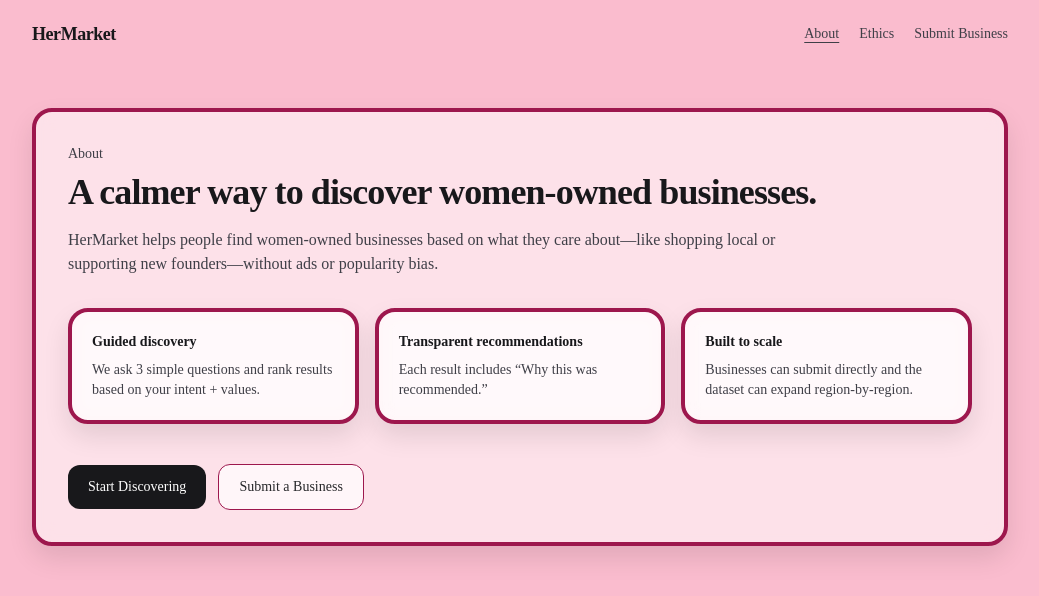
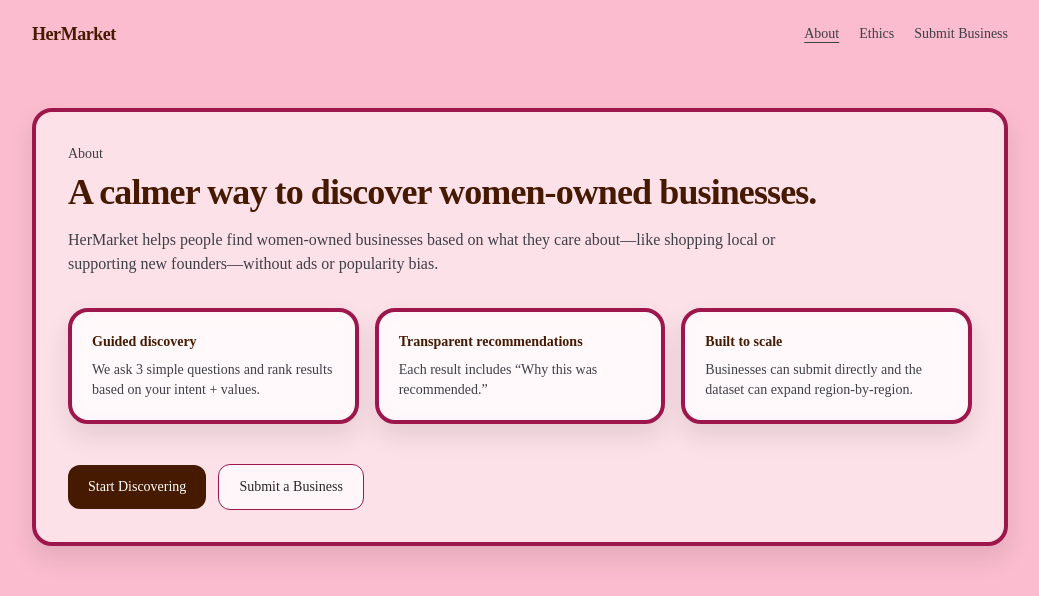
Before and after one commit to suhanikhare0104/guided-discovery-demo, a Next.js app: page /about in a window 1280 px wide. Shown: the top 596 px of the page, without its empty margins (120-1159 px from the left). Built offline with nearby package versions, Linux system fonts and the light colour scheme.

Commit message:
I changed the graphic
I changed the graphic

```diff
--- a/app/about/page.tsx
+++ b/app/about/page.tsx
@@ -1,19 +1,19 @@
 export default function AboutPage() {
   return (
-    <div className="min-h-screen text-zinc-900">
+    <div className="min-h-screen text-amber-950">
       <header className="mx-auto flex max-w-5xl items-center justify-between px-6 py-5">
         <a href="/" className="text-lg font-semibold tracking-tight">
           HerMarket
         </a>
 
         <nav className="flex items-center gap-5 text-sm text-zinc-700">
-          <a href="/about" className="hover:text-zinc-900 underline underline-offset-4">
+          <a href="/about" className="hover:text-amber-950 underline underline-offset-4">
             About
           </a>
-          <a href="/ethics" className="hover:text-zinc-900">
+          <a href="/ethics" className="hover:text-amber-950">
             Ethics
           </a>
-          <a href="/submit" className="hover:text-zinc-900">
+          <a href="/submit" className="hover:text-amber-950">
             Submit Business
           </a>
         </nav>
@@ -32,21 +32,21 @@ export default function AboutPage() {
 
           <div className="mt-8 grid gap-4 sm:grid-cols-3">
             <div className="card p-5">
-              <p className="text-sm font-semibold text-zinc-900">Guided discovery</p>
+              <p className="text-sm font-semibold text-amber-950">Guided discovery</p>
               <p className="mt-2 text-sm text-zinc-700">
                 We ask 3 simple questions and rank results based on your intent + values.
               </p>
             </div>
 
             <div className="card p-5">
-              <p className="text-sm font-semibold text-zinc-900">Transparent recommendations</p>
+              <p className="text-sm font-semibold text-amber-950">Transparent recommendations</p>
               <p className="mt-2 text-sm text-zinc-700">
                 Each result includes “Why this was recommended.”
               </p>
             </div>
 
             <div className="card p-5">
-              <p className="text-sm font-semibold text-zinc-900">Built to scale</p>
+              <p className="text-sm font-semibold text-amber-950">Built to scale</p>
               <p className="mt-2 text-sm text-zinc-700">
                 Businesses can submit directly and the dataset can expand region-by-region.
               </p>
@@ -56,7 +56,7 @@ export default function AboutPage() {
           <div className="mt-10 flex flex-wrap items-center gap-3">
             <a
               href="/discover/step-1"
-              className="rounded-xl bg-zinc-900 px-5 py-3 text-sm font-medium text-white hover:bg-zinc-800"
+              className="rounded-xl bg-amber-950 px-5 py-3 text-sm font-medium text-white hover:bg-zinc-800"
             >
               Start Discovering
             </a>
--- a/app/page.tsx
+++ b/app/page.tsx
@@ -1,6 +1,6 @@
 export default function Home() {
   return (
-    <div className="min-h-screen font-serif text-zinc-900">
+    <div className="min-h-screen font-serif text-amber-950">
       {/* Top Navigation */}
       <header className="mx-auto flex max-w-5xl items-center justify-between px-6 py-5">
         <div className="text-lg font-semibold tracking-tight">
@@ -8,8 +8,8 @@ export default function Home() {
         </div>
 
         <nav className="flex items-center gap-5 text-sm text-zinc-600">
-          <a href="/about" className="hover:text-zinc-900">About</a>
-          <a href="/submit" className="hover:text-zinc-900">Submit Business</a>
+          <a href="/about" className="hover:text-amber-950">About</a>
+          <a href="/submit" className="hover:text-amber-950">Submit Business</a>
         </nav>
       </header>
 
@@ -31,7 +31,7 @@ export default function Home() {
         <div className="mt-8 flex items-center gap-3">
           <a
             href="/discover/step-1"
-            className="rounded-xl bg-zinc-900 px-5 py-3 text-sm font-medium text-white hover:bg-zinc-800"
+            className="rounded-xl bg-amber-950 px-5 py-3 text-sm font-medium text-white hover:bg-zinc-800"
           >
             Start Discovering
           </a>
```
Also changed, not shown: 1 other file (tests, documents, lock files or other folders).
